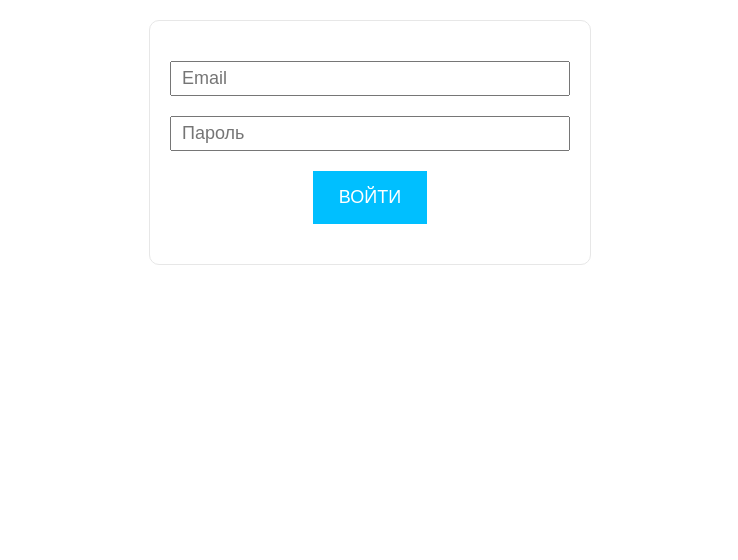
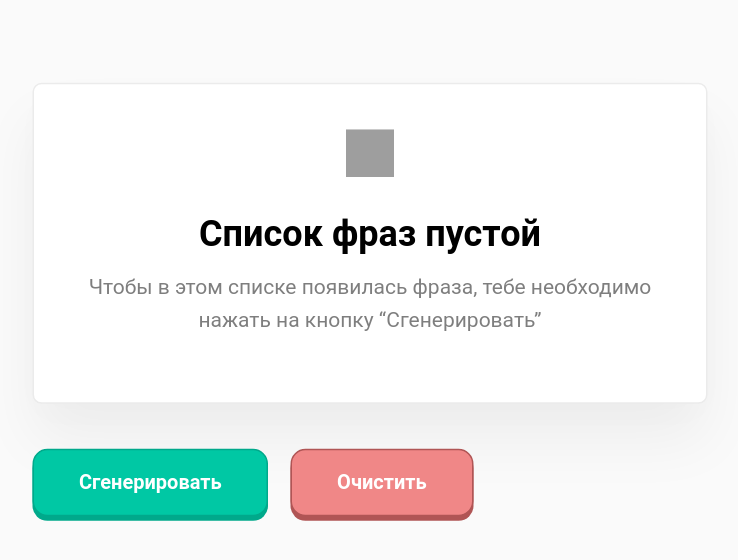
Before and after one commit to Demiduska/Mentoring-Archakov, a React (Create React App) app: page / in a window 1280 px wide. Shown: the top 560 px of the page, without its empty margins (270-1008 px from the left). Built offline with nearby package versions, Linux system fonts and the light colour scheme; grey boxes are pictures that could not be loaded.

Commit message:
Сделал дз №4

```diff
--- a/src/index.js
+++ b/src/index.js
@@ -1,7 +1,7 @@
 import React from "react";
 import ReactDOM from "react-dom";
 import "./index.css";
-import App from "./tutorial-2/App";
+import App from "./tutorial-4/App";
 
 ReactDOM.render(
   <React.StrictMode>
--- /dev/null
+++ b/src/tutorial-4/App.css
@@ -0,0 +1,75 @@
+* {
+    font-family: "Roboto";
+}
+
+body {
+    background-color: #FAFAFA;
+}
+
+.wrapper {
+    width: 450px;
+    margin: 50px auto;
+    transform: scale(1.5) translateY(70px);
+}
+
+.list {
+    max-height: 400px;
+    overflow: auto;
+    padding: 30px;
+    margin-bottom: 30px;
+}
+
+.btn {
+    height: 45px;
+    padding: 0 30px;
+    border: 0;
+    border-radius: 10px;
+    margin-right: 15px;
+    font-weight: 600;
+    cursor: pointer;
+    transition: all 0.15s ease;
+}
+.btn:active {
+    transform: translateY(2px);
+    box-shadow: none;
+}
+.btn_generate {
+    background-color: #00C8A4;
+    color: #fff;
+    box-shadow: 0 3px 0 #00A98B;
+    border: 1px solid #00A98B;
+}
+.btn_clear {
+    background-color: #F08787;
+    box-shadow: 0 3px 0 #B05555;
+    border: 1px solid #B05555;
+    color: #fff;
+}
+
+.block {
+    padding: 15px 30px;
+    background: #FFFFFF;
+    border: 1px solid #EBEBEB;
+    box-sizing: border-box;
+    box-shadow: 0px 9px 24px rgba(0, 0, 0, 0.01), 0px 25px 40px rgba(0, 0, 0, 0.05);
+    border-radius: 6px;
+    margin-bottom: 30px;
+}
+.block h3 {
+    font-size: 18px;
+}
+
+.empty-block {
+    text-align: center;
+    padding: 30px;
+}
+.empty-block h2 {
+    font-size: 24px;
+    margin-bottom: 0;
+}
+.empty-block p {
+    margin-top: 10px;
+    font-size: 14px;
+    opacity: 0.5;
+    line-height: 22px;
+}
--- /dev/null
+++ b/src/tutorial-4/App.jsx
@@ -0,0 +1,94 @@
+import "./App.css";
+import { useState } from "react";
+import EmptyBlock from "./components/EmptyBlock";
+import Phrase from "./components/Phrase";
+
+const adjectivesArr = [
+  "абсолютный",
+  "адский",
+  "азартный",
+  "активный",
+  "ангельский",
+  "астрономический",
+  "баснословный",
+  "безбожный",
+  "безбрежный",
+  "безвозвратный",
+  "безграничный",
+  "бездонный",
+  "бездушный",
+  "безжалостный",
+  "замечательно",
+  "замечательный",
+  "записной",
+  "запредельный",
+  "заядлый",
+  "звериный",
+  "зверский",
+  "зеленый",
+  "злой",
+  "злостный",
+  "значительный",
+  "неоспоримый",
+  "неотразимый",
+  "неоценимый",
+  "непередаваемый",
+];
+
+const nounsArr = [
+  "лгун",
+  "день",
+  "конь",
+  "олень",
+  "человек",
+  "программист",
+  "ребёнок",
+  "конец",
+  "город",
+  "дурак",
+];
+
+function App() {
+  const [words, setWords] = useState([]);
+
+  const getRandomInt = (min, max) => {
+    return Math.floor(Math.random() * (max - min + 1)) + min;
+  };
+
+  const generatePhrase = () => {
+    let phrase =
+      adjectivesArr[getRandomInt(0, adjectivesArr.length - 1)] +
+      " " +
+      adjectivesArr[getRandomInt(0, adjectivesArr.length - 1)] +
+      " " +
+      nounsArr[getRandomInt(0, nounsArr.length - 1)];
+    setWords([...words, phrase]);
+  };
+
+  const resetList = () => {
+    setWords([]);
+  };
+
+  return (
+    <div className="wrapper">
+      {!words.length ? (
+        <EmptyBlock />
+      ) : (
+        <div className="list">
+          {words.map((phrase, index) => (
+            <Phrase key={index} phrase={phrase} />
+          ))}
+        </div>
+      )}
+
+      <button onClick={generatePhrase} className="btn btn_generate">
+        Сгенерировать
+      </button>
+      <button onClick={resetList} className="btn btn_clear">
+        Очистить
+      </button>
+    </div>
+  );
+}
+
+export default App;
--- /dev/null
+++ b/src/tutorial-4/components/EmptyBlock.jsx
@@ -0,0 +1,19 @@
+function EmptyBlock() {
+  return (
+    <div className="block empty-block">
+      <img
+        src="https://w7.pngwing.com/pngs/83/168/png-transparent-ghost-emoji-sticker-ghost-t-shirt-emoji-cartoon-fictional-character-mobile-phones.png"
+        width="32px"
+        height="32px"
+        alt="Ghost"
+      />
+      <h2>Список фраз пустой</h2>
+      <p>
+        Чтобы в этом списке появилась фраза, тебе необходимо нажать на кнопку
+        “Сгенерировать”
+      </p>
+    </div>
+  );
+}
+
+export default EmptyBlock;
--- /dev/null
+++ b/src/tutorial-4/components/Phrase.jsx
@@ -0,0 +1,9 @@
+function Phrase({ phrase = "Какой-то текст" }) {
+  return (
+    <div className="block">
+      <h3>{phrase}</h3>
+    </div>
+  );
+}
+
+export default Phrase;
```
Also changed, not shown: src/tutorial-4/components/ghost.png (added).
